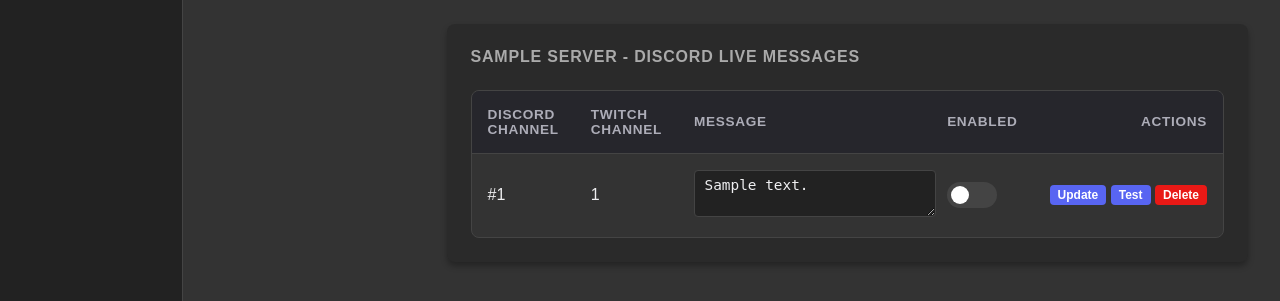
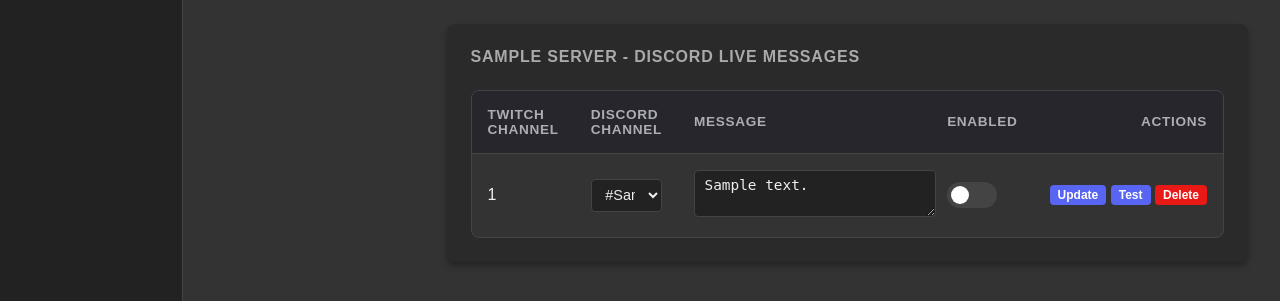
Before and after one commit to PurpurTentakel97/Purpur-Bot, a Python web app: template src/bot/frontend/templates/dashboard_discord_server.html in a window 1280 px wide. Shown: the part 484-785 px from the top of the page. Run offline with Jinja, Linux system fonts and the light colour scheme; the template is opened without the code that fills it: most values are stand-ins (such as "Sample title", 1, 10 or a date in 2020).

Commit message:
feat: make discord channel editable

```diff
--- a/src/bot/frontend/routes/dashboard_discord.py
+++ b/src/bot/frontend/routes/dashboard_discord.py
@@ -281,10 +281,11 @@ async def dashboard_discord_live_message_update(
     bot: Annotated[BotConfigDB, Depends(get_valid_bot)],
     server_id: int,
     id: int,
+    discord_channel_id: Annotated[int, Form()],
     message: Annotated[str, Form()],
     enabled: Annotated[bool, Form()] = False,
 ) -> RedirectResponse:
-    result = await update_twitch_event_hub_core(id, message, enabled)
+    result = await update_twitch_event_hub_core(id, discord_channel_id, message, enabled)
 
     if result.state.fail:
         return RedirectResponse(
--- a/src/bot/frontend/templates/dashboard_discord_server.html
+++ b/src/bot/frontend/templates/dashboard_discord_server.html
@@ -242,8 +242,8 @@
             <table class="live-messages-table">
                 <thead>
                     <tr>
+                        <th>Twitch Channel</th>
                         <th>Discord Channel</th>
-                        <th>Twitch Channel</th>
                         <th>Message</th>
                         <th>Enabled</th>
                         <th style="text-align: right;">Actions</th>
@@ -253,8 +253,14 @@
                     {% if twitch_event_hubs %}
                         {% for hub in twitch_event_hubs %}
                         <tr>
-                            <td>#{{ channel_names.get(hub.channel_id, hub.channel_id) }}</td>
                             <td>{{ broadcaster_names.get(hub.broadcaster_id, hub.broadcaster_id) }}</td>
+                            <td>
+                                <select name="discord_channel_id" class="live-messages-input" form="update-form-{{ hub.id }}">
+                                    {% for channel in discord_channels %}
+                                    <option value="{{ channel.id }}" {% if channel.id == hub.channel_id %}selected{% endif %}>#{{ channel.name }}</option>
+                                    {% endfor %}
+                                </select>
+                            </td>
                             <td>
                                 <form id="update-form-{{ hub.id }}" action="/dashboard/discord/{{ bot.id }}/{{ server.server_id }}/live_message/update/{{ hub.id }}" method="POST">
                                     <textarea name="message" class="live-messages-input" rows="2" style="min-width: 200px;">{{ hub.message }}</textarea>
```
Also changed, not shown: src/bot/core/twitch_event_hub_management.py (+6 -3 lines).
